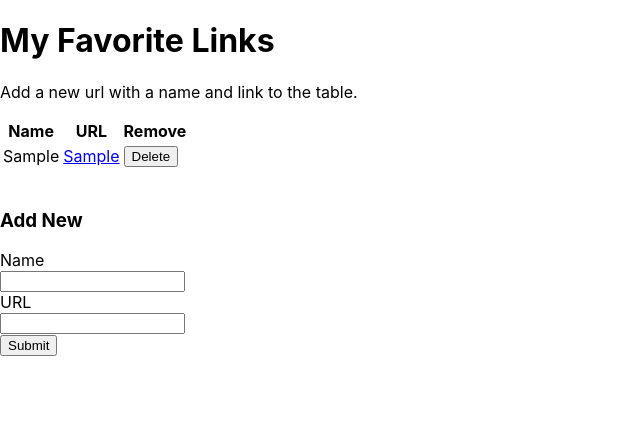
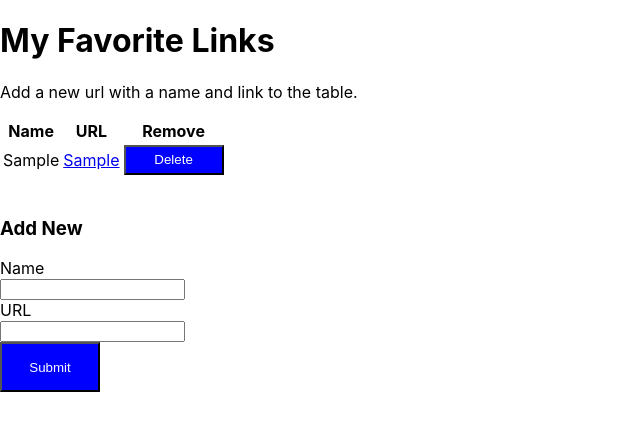
Before and after one commit to Pastekeleton/favlinks, a React (Create React App) app: page / in a window 1280 px wide. Both pictures are taken after typing "Sample", "Sample" into the empty fields and a click on the button "Submit". Shown: the top 430 px of the page, without its empty margins (0-640 px from the left). Built offline with nearby package versions, Linux system fonts and the light colour scheme.

Commit message:
made buttons blue and unique

```diff
--- a/src/components/Form.js
+++ b/src/components/Form.js
@@ -21,7 +21,10 @@ const Form = (props) => {
       <label htmlFor='URL'>URL</label><br/>
       <input type='text' name='URL' value={URL} onChange={(event)=> setURL(event.target.value)}/><br/>
 
-      <button type='submit'>Submit</button>
+      <button type='submit' style={{
+        color: 'white',backgroundColor: 'blue',
+        width: '100px',
+        height: '50px'}}>Submit</button>
     </form>
   )
 }
--- a/src/components/Table.js
+++ b/src/components/Table.js
@@ -21,7 +21,10 @@ const TableBody = (props) => {
           <a href={row.URL}>{row.URL}</a>
         </td>
         <td>
-          <button onClick={() => props.removeLink(index)}>Delete</button>
+          <button style={{
+        color: 'white',backgroundColor: 'blue',
+        width: '100px',
+        height: '30px'}} onClick={() => props.removeLink(index)}>Delete</button>
         </td>
       </tr>
     )
```
